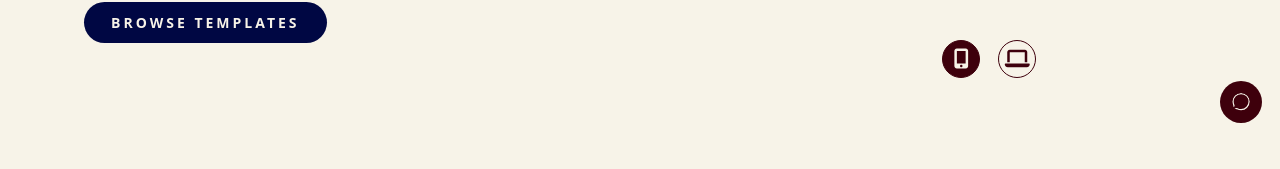
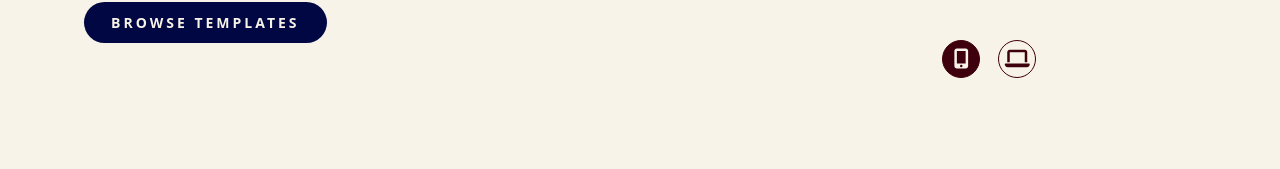
Before and after one commit to pranaykumarsamala/wedding-app-frontend, an Angular app: page / in a window 1280 px wide. Shown: the part 731-900 px from the top of the page. Built offline with nearby package versions, Linux system fonts and the light colour scheme; a web font is replaced by a local one.

Commit message:
message icon remove

```diff
--- a/src/app/pages/home/hero/hero.html
+++ b/src/app/pages/home/hero/hero.html
@@ -96,6 +96,6 @@
       </div>
     </div>
 
-    <img src="/assets/home-page/message-icon.svg" alt="message" class="msg-icon" />
+    <!-- <img src="/assets/home-page/message-icon.svg" alt="message" class="msg-icon" /> -->
   </div>
 </section>
```
